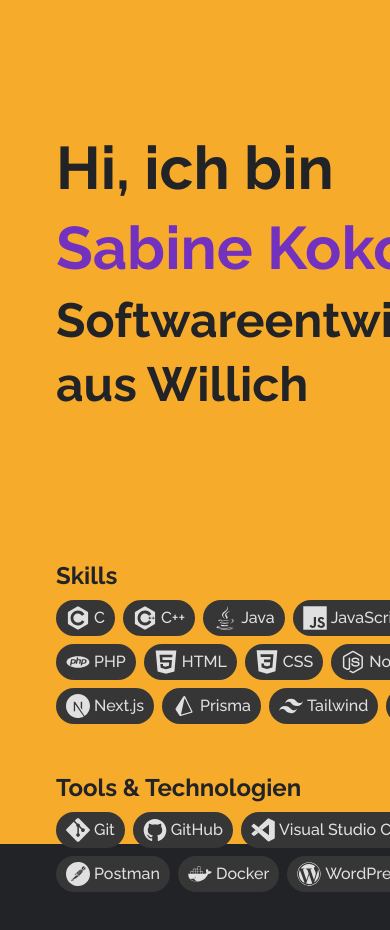
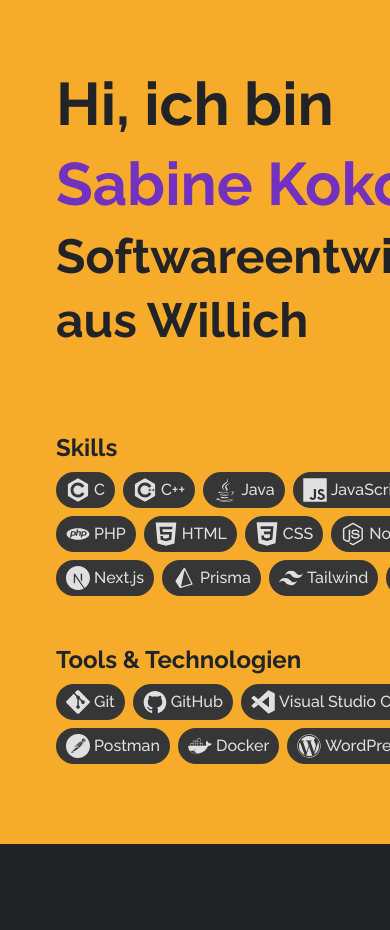
Before and after one commit to Bina-Github/portfolio, a Next.js app: page / in a window 390 px wide. Shown: the top 930 px of the page. Built offline with nearby package versions, Linux system fonts and the light colour scheme.

Commit message:
DetailsColumn: Responsive for height + scrollable

```diff
--- a/app/globals.css
+++ b/app/globals.css
@@ -20,3 +20,14 @@
     }
 
  }
+
+ /* Hiding scrollbar for Chrome, Safari and Opera */
+.yellow-text::-webkit-scrollbar {
+    display: none;
+}
+
+/* Hiding scrollbar for IE, Edge and Firefox */
+.yellow-text {
+  scrollbar-width: none;  /*Firefox*/
+  -ms-overflow-style: none;  /* IE and Edge*/
+}
--- a/components/DetailsColumn.tsx
+++ b/components/DetailsColumn.tsx
@@ -38,7 +38,7 @@ const DetailsColumn = ({ activeProject }: Props) => {
       {shown === -1 && (
         <div
           className={classNames(
-            "mt-32 ml-14 absolute text-cBlack h-full w-[550px] font-bold transition-all duration-500",
+            "yellow-text tall:pt-32 shorter:pt-16 pt-8  ml-14 absolute text-cBlack h-full w-[550px] font-bold transition-all duration-500 tall:overflow-y-hidden shorter:overflow-y-hidden overflow-y-scroll",
             {
               "-translate-y-[100vh] translate-x-[100px]":
                 fadingOut === -1 || fadingIn === -1,
@@ -46,13 +46,13 @@ const DetailsColumn = ({ activeProject }: Props) => {
           )}
         >
           {/* Intro-Text */}
-          <div className="mb-36">
-            <h1 className="text-6xl leading-[5rem]">
+          <div className="tall:pb-36 shorter:pb-20 pb-12">
+            <h1 className="tall:text-6xl shorter:text-6xl text-5xl tall:leading-[5rem] shorter:leading-[5rem] leading-[4rem]">
               Hi, ich bin
               <br />
               <span className="text-cPurple">Sabine Kokot</span>,
             </h1>
-            <h2 className="text-5xl leading-[4rem]">
+            <h2 className="tall:text-5xl shorter:text-5xl text-4xl tall:leading-[4rem] shorter:leading-[4rem] leading-[3rem]">
               Softwareentwicklerin
               <br />
               aus Willich
@@ -80,7 +80,7 @@ const DetailsColumn = ({ activeProject }: Props) => {
             {shown === index && (
               <div
                 className={classNames(
-                  "mt-32 ml-14 absolute text-cBlack h-full w-[500px] transition-all duration-500",
+                  "yellow-text tall:pt-32 shorter:pt-16 pt-8 ml-14 absolute text-cBlack h-full w-[500px] transition-all duration-500 tall:overflow-y-hidden overflow-y-scroll",
                   {
                     "translate-y-[100vh] -translate-x-[100px]":
                       fadingIn === index || fadingOut === index,
--- a/tailwind.config.ts
+++ b/tailwind.config.ts
@@ -21,6 +21,10 @@ const config: Config = {
         cWhite: "var(--cWhite)",
         cDark: "var(--cDark)",
       },
+      screens: {
+        tall: { raw: "(min-height: 1000px)" },
+        shorter: { raw: "(min-height: 800px) and (max-height: 999px)" },
+      },
     },
   },
   plugins: [],
```
